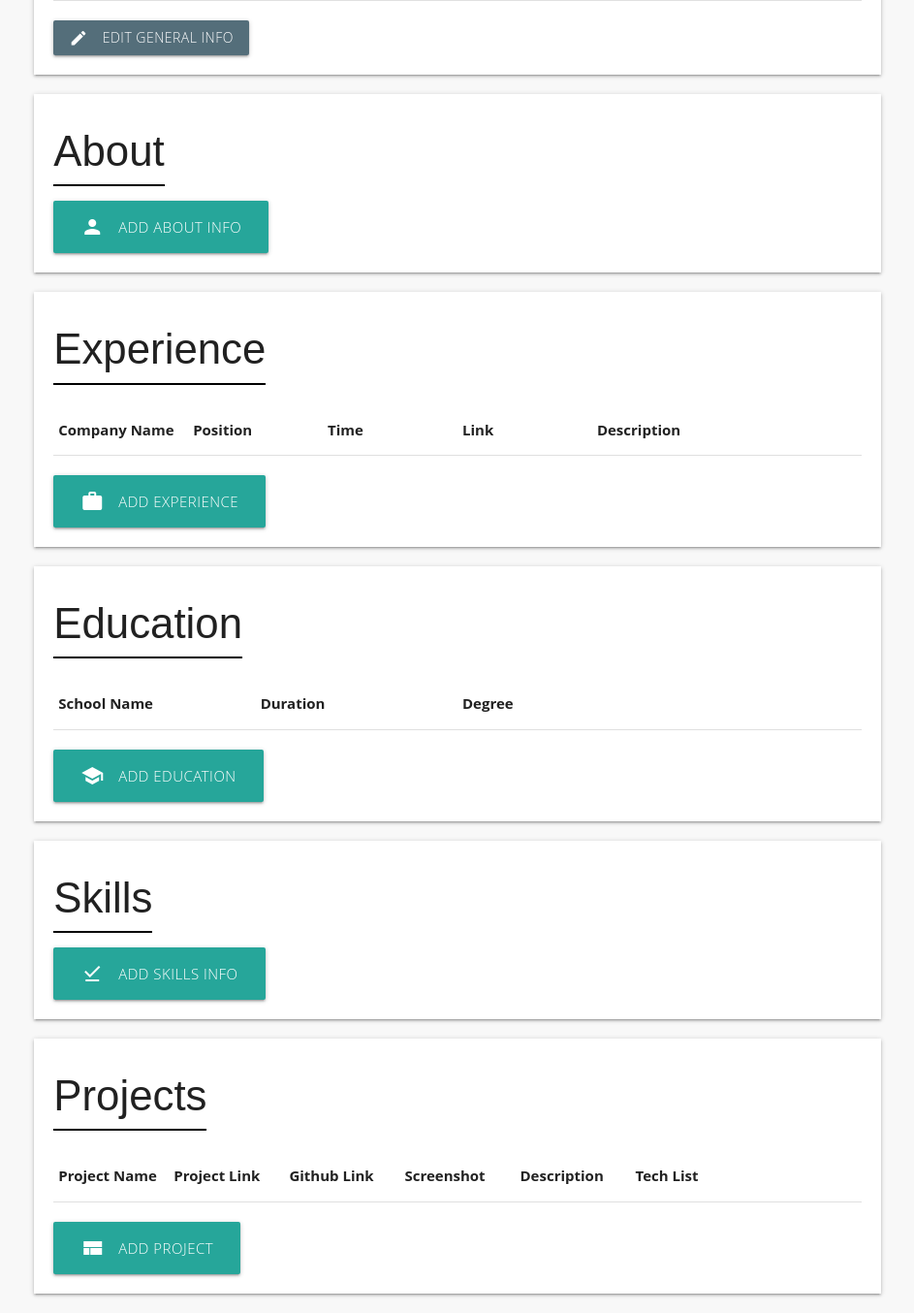
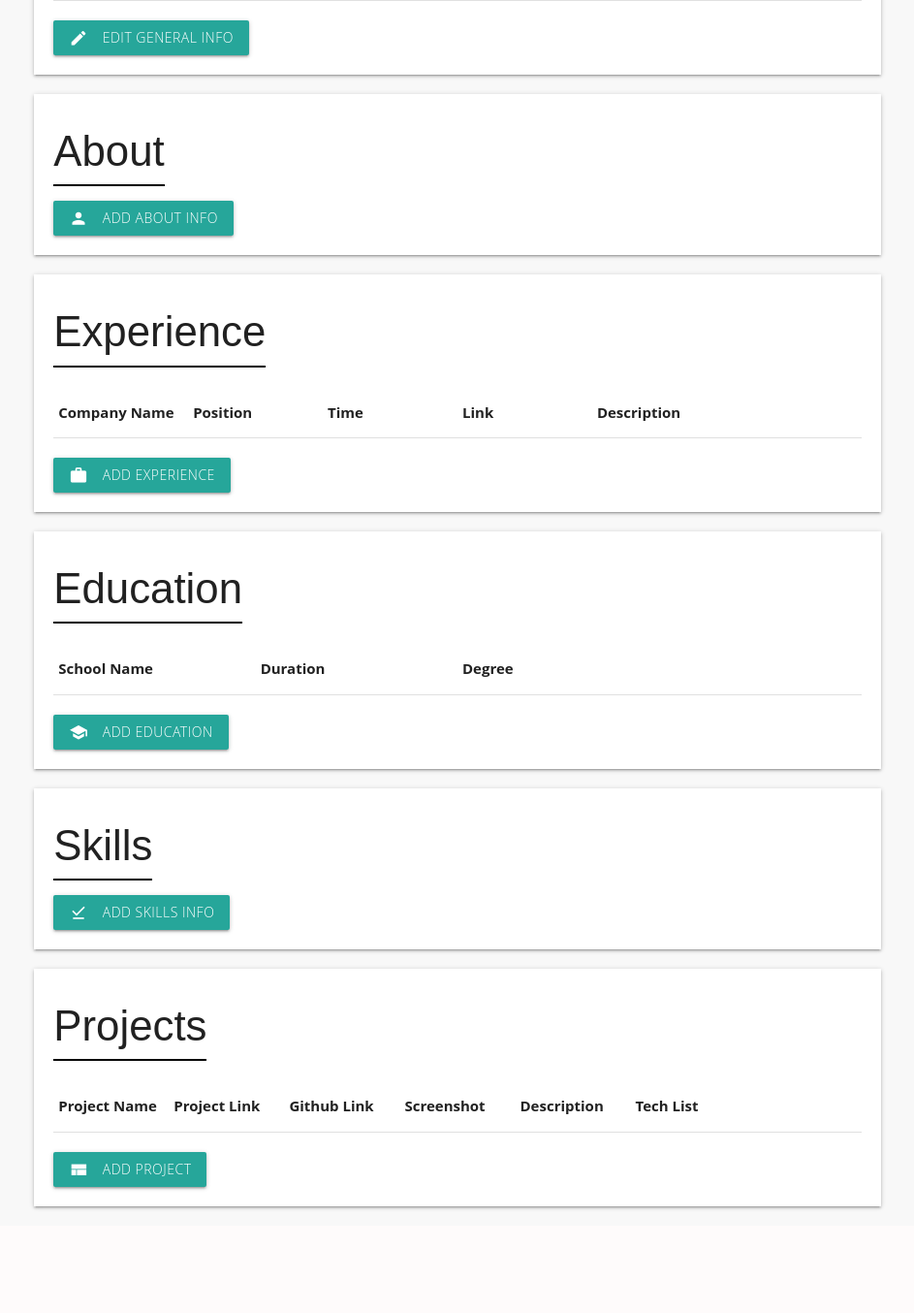
Before and after one commit to phamtony/api-portfolio, a Flask app: page / in a window 1280 px wide. Shown: the part 341-1695 px from the top of the page at 97% size, without its empty margins (168-1111 px from the left). After the commit the page ends 1589 px from the top, so only its background shows below. Run offline with Flask 2, Linux system fonts and the light colour scheme; the visitor is signed in with stand-in values (Sample User, id 1); data comes from the database, SQL or seed files in the repository; data that the repository does not hold is empty; some libraries are stand-ins or nearby versions.

Commit message:
color standardize

```diff
--- a/index/templates/includes/_about_data.html
+++ b/index/templates/includes/_about_data.html
@@ -24,11 +24,11 @@
     </table>
 
     <div class="table-btn">
-        <a class="blue-grey darken-1 waves-effect waves-light btn" href="{{ url_for('about_page.edit_about') }}"><i class="material-icons left">edit</i>Edit About Info</a>
-        <a class="btn-delete red lighten-2 btn waves-effect waves-light" href="{{ url_for('about_page.delete_about') }}"><i class="material-icons left">delete_forever</i>Delete About Info</a>
+        <a class="btn waves-effect waves-light" href="{{ url_for('about_page.edit_about') }}"><i class="material-icons left">edit</i>Edit About Info</a>
+        <a class="btn-delete grey lighten-3 black-text btn waves-effect waves-light" href="{{ url_for('about_page.delete_about') }}"><i class="material-icons left">delete_forever</i>Delete About Info</a>
     </div>
 {% else %}
     <div class="table-btn">
-        <a class="waves-effect waves-light btn btn-large" href="{{ url_for('about_page.about') }}"><i class="material-icons left">person</i>Add About Info</a>
+        <a class="btn waves-effect waves-light" href="{{ url_for('about_page.about') }}"><i class="material-icons left">person</i>Add About Info</a>
     </div>
 {% endif %}
--- a/index/templates/includes/_education_data.html
+++ b/index/templates/includes/_education_data.html
@@ -22,8 +22,8 @@
                 {{ education.degree }}
             </td>
         <td class="button__container">
-            <a class="blue-grey darken-1 btn btn-small waves-effect waves-light" href="{{ url_for('education_page.edit_education', id=education.id) }}">Edit</a>
-            <a class="btn-delete red lighten-2 btn btn-small waves-effect waves-light" href="{{ url_for('education_page.delete_education', id=education.id) }}">Delete</a>
+            <a class="btn btn-small waves-effect waves-light" href="{{ url_for('education_page.edit_education', id=education.id) }}">Edit</a>
+            <a class="btn-delete grey lighten-3 black-text btn btn-small waves-effect waves-light" href="{{ url_for('education_page.delete_education', id=education.id) }}">Delete</a>
         </td>
         </tr>
     {% endfor %}
@@ -32,5 +32,5 @@
 {% endif %}
 
 <div class="table-btn">
-    <a class="waves-effect waves-light btn btn-large" href="{{ url_for('education_page.add_education') }}"><i class="material-icons left">school</i>Add Education</a>
+    <a class="btn waves-effect waves-light" href="{{ url_for('education_page.add_education') }}"><i class="material-icons left">school</i>Add Education</a>
 </div>
--- a/index/templates/includes/_experience_data.html
+++ b/index/templates/includes/_experience_data.html
@@ -31,8 +31,8 @@
             </td>
 
         <td class="button__container">
-            <a class="blue-grey darken-1 btn btn-small waves-effect waves-light" href="{{ url_for('experience_page.edit_experience', id=experience.id) }}">Edit</a>
-            <a class="btn-delete red lighten-2 btn btn-small waves-effect waves-light" href="{{ url_for('experience_page.delete_experience', id=experience.id) }}">Delete</a>
+            <a class="btn btn-small waves-effect waves-light" href="{{ url_for('experience_page.edit_experience', id=experience.id) }}">Edit</a>
+            <a class="btn-delete grey lighten-3 black-text btn btn-small waves-effect waves-light" href="{{ url_for('experience_page.delete_experience', id=experience.id) }}">Delete</a>
         </td>
         </tr>
     {% endfor %}
@@ -41,5 +41,5 @@
 {% endif %}
 
 <div class="table-btn">
-    <a class="waves-effect waves-light btn btn-large" href="{{ url_for('experience_page.add_experience') }}"><i class="material-icons left">work</i>Add Experience</a>
+    <a class="btn waves-effect waves-light" href="{{ url_for('experience_page.add_experience') }}"><i class="material-icons left">work</i>Add Experience</a>
 </div>
--- a/index/templates/includes/_general_data.html
+++ b/index/templates/includes/_general_data.html
@@ -23,5 +23,5 @@
 </table>
 
 <div class="table-btn">
-    <a class="blue-grey darken-1 waves-effect waves-light btn" href="{{ url_for('general_page.edit_general') }}"><i class="material-icons left">edit</i>Edit General Info</a>
+    <a class="btn waves-effect waves-light" href="{{ url_for('general_page.edit_general') }}"><i class="material-icons left">edit</i>Edit General Info</a>
 </div>
--- a/index/templates/includes/_project_data.html
+++ b/index/templates/includes/_project_data.html
@@ -22,8 +22,8 @@
             <td>{{ project.description }}</td>
             <td>{{ project.tech_list }}</td>
         <td class="button__container">
-            <a class="blue-grey darken-1 btn btn-small waves-effect waves-light" href="{{ url_for('project_page.edit_project', id=project.id) }}">Edit</a>
-            <a class="btn-delete red lighten-2 btn btn-small waves-effect waves-light" href="{{ url_for('project_page.delete_project', id=project.id) }}">Delete</a>
+            <a class="btn btn-small waves-effect waves-light" href="{{ url_for('project_page.edit_project', id=project.id) }}">Edit</a>
+            <a class="btn-delete grey lighten-3 black-text btn btn-small waves-effect waves-light" href="{{ url_for('project_page.delete_project', id=project.id) }}">Delete</a>
         </td>
         </tr>
     {% endfor %}
@@ -32,5 +32,5 @@
 {% endif %}
 
 <div class="table-btn">
-    <a class="waves-effect waves-light btn btn-large" href="{{ url_for('project_page.add_project') }}"><i class="material-icons left">view_compact</i>Add Project</a>
+    <a class="btn waves-effect waves-light" href="{{ url_for('project_page.add_project') }}"><i class="material-icons left">view_compact</i>Add Project</a>
 </div>
--- a/index/templates/includes/_skills_data.html
+++ b/index/templates/includes/_skills_data.html
@@ -20,12 +20,12 @@
     </table>
 
     <div class="table-btn">
-        <a class="blue-grey darken-1 waves-effect waves-light btn" href="{{ url_for('skills_page.edit_skills') }}"><i class="material-icons left">edit</i>Edit Skills Info</a>
-        <a class="btn-delete red lighten-2 btn waves-effect waves-light" href="{{ url_for('skills_page.delete_skills') }}"><i class="material-icons left">delete_forever</i>Delete Skills Info</a>
+        <a class="btn waves-effect waves-light" href="{{ url_for('skills_page.edit_skills') }}"><i class="material-icons left">edit</i>Edit Skills Info</a>
+        <a class="btn-delete grey lighten-3 black-text btn waves-effect waves-light" href="{{ url_for('skills_page.delete_skills') }}"><i class="material-icons left">delete_forever</i>Delete Skills Info</a>
     </div>
 
 {% else %}
     <div class="table-btn">
-        <a class="waves-effect waves-light btn btn-large" href="{{ url_for('skills_page.skills') }}"><i class="material-icons left">download_done</i>Add Skills Info</a>
+        <a class="btn waves-effect waves-light" href="{{ url_for('skills_page.skills') }}"><i class="material-icons left">download_done</i>Add Skills Info</a>
     </div>
 {% endif %}
--- a/index/templates/index.html
+++ b/index/templates/index.html
@@ -6,8 +6,6 @@
     <div class="container">
         <div class="row">
             <div class="col s12">
-
-                {% if general_info %}
                 <div class="box-framing z-depth-1">
                     <div class="page-section" id="General"></div>
                     <h3>General</h3>
@@ -43,13 +41,6 @@
                     <h3>Projects</h3>
                     {% include'/includes/_project_data.html' %}
                 </div>
-                {% else %}
-                    <div class="box-framing z-depth-1">
-                        <h3 id="General">General</h3>
-                        <a href="{{ url_for('general_page.general') }}"><button type="button" class="btn btn-primary">Add General Info</button></a>
-                    </div>
-                {% endif %}
-
             </div>
         </div>
     </div>
@@ -70,7 +61,7 @@
             });
         }
 
-        document.addEventListener('DOMContentLoaded', function() {
+        document.addEventListener('DOMContentLoaded', function () {
             var elems = document.querySelectorAll('.materialboxed');
             var instances = M.Materialbox.init(elems);
         });
--- a/static/css/style.css
+++ b/static/css/style.css
@@ -4,17 +4,23 @@
 :root {
     --white: #fff;
     --black: #000;
-    --red: #b71c1c;
-    --green: #81c784;
-    --light-grey: #f8f8f8;
+    --main-light-red: #e57373;
+    --main-teal: #26a69a;
+    --red: #c62828;
+    --green: #2e7d32;
+    --light-grey: #eeeeee;
+    --white-grey: #f8f8f8;
     --opensans: 'Open Sans', sans-serif;
     --poppins: 'Poppins', sans-serif;
     --easing: cubic-bezier(0.645,0.045,0.355,1);
     --transition: all 0.25s cubic-bezier(0.645,0.045,0.355,1);
 }
+
+.black-text {color: var(--black);}
+
 body {
     font-family: var(--opensans);
-    background-color: var(--light-grey);
+    background-color: var(--white-grey);
     font-weight: 300;
 }
 
--- a/templates/form_page.html
+++ b/templates/form_page.html
@@ -6,7 +6,7 @@
 {% block content %}
     <div class="container">
         <div class="row">
-            <div class="col s12 m10 offset-m1">
+            <div class="col s12 m10 l8 offset-l2 offset-m1">
                 <div class="box-framing z-depth-1">
                     <h2>{{ title }} Info</h2>
 
@@ -32,8 +32,8 @@
                         {% endfor %}
 
                         <div class="form__button-container">
-                            <input class="waves-effect waves-light btn" type="submit" name="submit" id="submit" value="Submit">
-                            <a class="waves-effect waves-light btn grey darken-1" href="{{ url_for('main_page.home') }}#{{ title }}">Go Back</a>
+                            <input class="btn waves-effect waves-light" type="submit" name="submit" id="submit" value="Submit">
+                            <a class="grey lighten-3 black-text btn waves-effect waves-light" href="{{ url_for('main_page.home') }}#{{ title }}">Go Back</a>
                         </div>
                     </form>
                 </div>
```
Also changed, not shown: account/templates/account.html (+4 -4 lines), register_login/templates/login_register.html (+4 -4 lines). Lines whose indentation alone changed are shown as unchanged.
